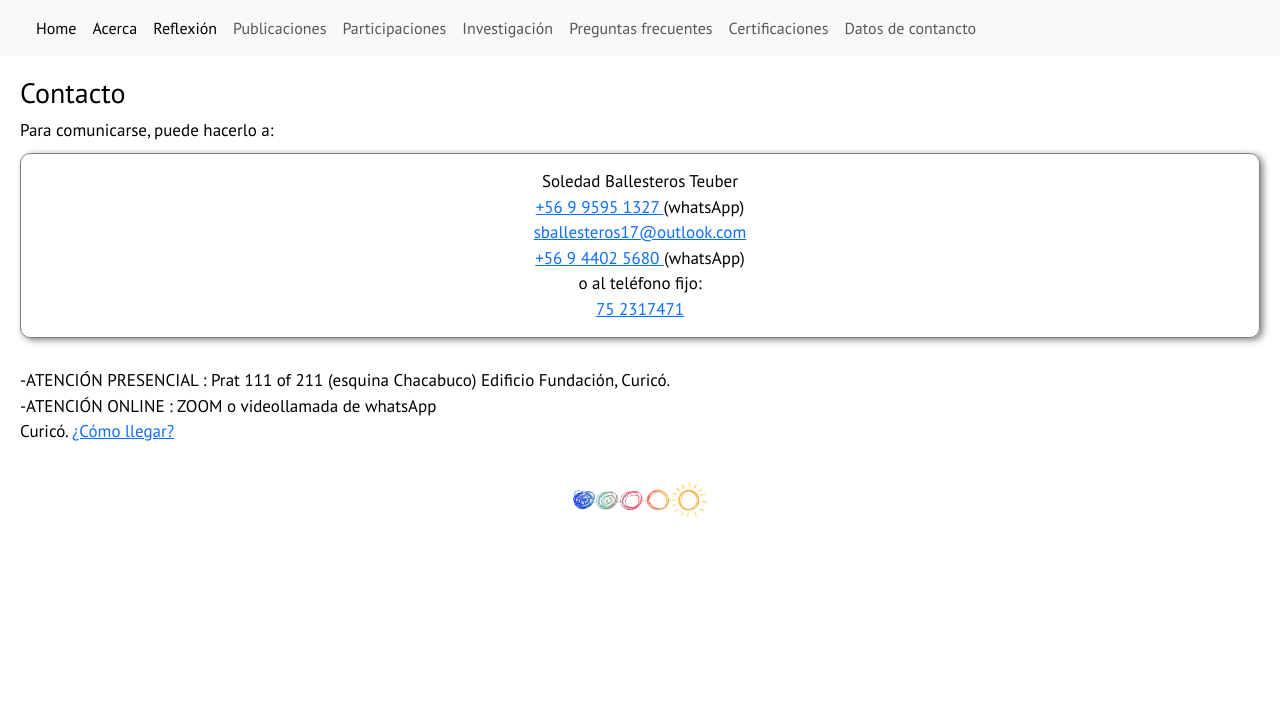
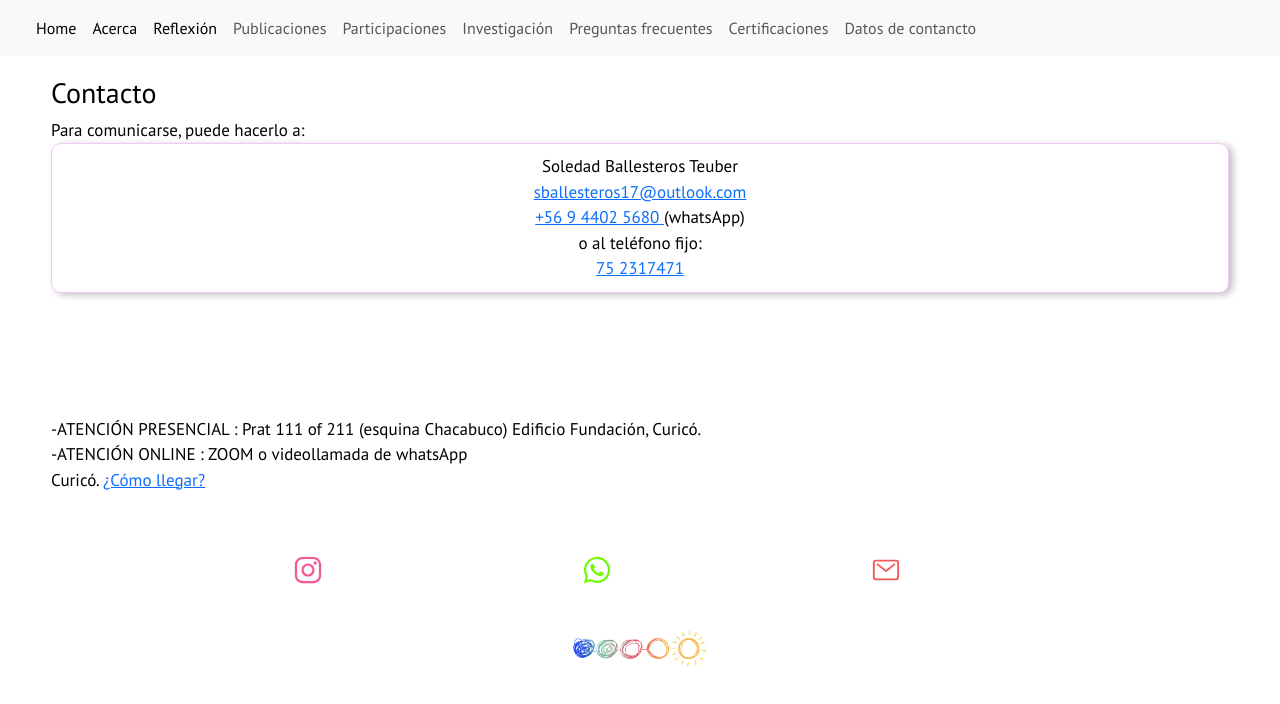
Before and after one commit to GeorgePhD/SoleWeb, a website: page contacto.html in a window 1280 px wide. Drawn offline with nearby package versions, Linux system fonts and the light colour scheme; a web font is replaced by a local one.

Commit message:
html and css updated

```diff
--- a/acerca.html
+++ b/acerca.html
@@ -5,13 +5,13 @@
     <meta http-equiv="X-UA-Compatible" content="IE=edge">
     <meta name="viewport" content="width=device-width, initial-scale=1.0">
     <link rel="stylesheet" href="main.css">
-    <link rel="preconnect" href="https://fonts.googleapis.com">
+    <!-- <link rel="preconnect" href="https://fonts.googleapis.com"> -->
     <link rel="preconnect" href="https://fonts.googleapis.com">
     <link rel="preconnect" href="https://fonts.gstatic.com" crossorigin>
-    <link href="https://fonts.googleapis.com/css2?family=Oswald:wght@400;600&display=swap" rel="stylesheet">
-    <link rel="preconnect" href="https://fonts.googleapis.com">
-    <link rel="preconnect" href="https://fonts.gstatic.com" crossorigin>
-    <link href="https://fonts.googleapis.com/css2?family=Fasthand&family=Freehand&family=Inconsolata:wght@400;600;800&family=Lobster&family=PT+Sans:ital,wght@0,400;0,700;1,400&display=swap" rel="stylesheet">
+    <!-- <link href="https://fonts.googleapis.com/css2?family=Oswald:wght@400;600&display=swap" rel="stylesheet"> -->
+    <!-- <link rel="preconnect" href="https://fonts.googleapis.com">
+    <link rel="preconnect" href="https://fonts.gstatic.com" crossorigin> -->
+    <!-- <link href="https://fonts.googleapis.com/css2?family=Fasthand&family=Freehand&family=Inconsolata:wght@400;600;800&family=Lobster&family=PT+Sans:ital,wght@0,400;0,700;1,400&display=swap" rel="stylesheet"> -->
     <link rel="stylesheet" href="https://cdn.jsdelivr.net/npm/bootstrap@5.3.0-alpha3/dist/css/bootstrap.min.css">
     <link rel="stylesheet" href="https://cdn.jsdelivr.net/npm/bootstrap@5.3.0-alpha3/dist/js/bootstrap.bundle.min.js">
     <title>acerca</title>
@@ -62,10 +62,12 @@
 <a name="acerca"></a>
 <div class="acerca">
     <h3>Acerca</h3>
+    <h2>Soledad Ballesteros Teuber</h2>
     <div class="container_readmore">
       <input type="checkbox" id="check2">
+
         <p class="acerca_p">
-        Soledad Ballesteros Teuber
+
             Mi formación como terapeuta comenzó al titularme como psicóloga en la Pontificia Universidad Católica de Chile y continuando con la especialidad clínica en la Unidad de Psicoterapia  Psicoanalítica Focal, del Hospital del Salvador y la facultad de Medicina de la Universidad de Chile. Posteriormente esta unidad pasa a ser la Corporación Psicoterapéutica Salvador.
 
         </p>
--- a/contacto.html
+++ b/contacto.html
@@ -13,6 +13,7 @@
     <link rel="preconnect" href="https://fonts.gstatic.com" crossorigin>
     <link href="https://fonts.googleapis.com/css2?family=Fasthand&family=Freehand&family=Inconsolata:wght@400;600;800&family=Lobster&family=PT+Sans:ital,wght@0,400;0,700;1,400&display=swap" rel="stylesheet">
     <link rel="stylesheet" href="https://cdn.jsdelivr.net/npm/bootstrap@5.3.0-alpha3/dist/css/bootstrap.min.css">
+    <link rel="stylesheet" href="https://cdn.jsdelivr.net/npm/bootstrap@5.3.0-alpha3/dist/js/bootstrap.bundle.min.js">
     <title>contacto</title>
 </head>
 <body>
@@ -62,18 +63,40 @@
             <p>Para comunicarse, puede hacerlo a:
             </p>
             <div class="contacto__info">
-              <p>Soledad Ballesteros Teuber <a href="callto:+ 56 9 9595 1327"><br>+56 9 9595 1327 </a>(whatsApp)</p>
+              <p>Soledad Ballesteros Teuber <!-- <a href="callto:+ 56 9 9595 1327"><br>+56 9 9595 1327 </a>(whatsApp) --></p>
               <p><a href="mailto:sballesteros17@outlook.com">sballesteros17@outlook.com</a></p>
               <p><a href="callto:+ 56 9 4402 5680">+56 9 4402 5680 </a>(whatsApp)</p>
               <p>o al teléfono fijo:</p>
               <p><a href="callto: 75 2317471">75 2317471 </a></p>
-            </div><br>
+            </div>
             <p> -ATENCIÓN PRESENCIAL : Prat 111 of 211 (esquina Chacabuco)
                 Edificio Fundación, Curicó.
             </p>
             <p>-ATENCIÓN ONLINE : ZOOM o videollamada de whatsApp</p>
 
             <p>Curicó. <a target="_blank" href="https://rb.gy/adzdc">¿Cómo llegar?</a></p>
+            <div class="social-media-icons">
+              <div>
+              <a href = "https://www.instagram.com/soledad.ballesteros.psicologa">
+              <ion-icon class="ig-icon icon" name="logo-instagram"></ion-icon></a>
+              </div>
+
+
+              <div>
+                <a target="_blank" href = "https://wa.me/56944025680">
+              <ion-icon class="wzp-icon icon" name="logo-whatsapp"></ion-icon></a>
+              </div>
+
+              <!-- <div>
+              <a href = "https://www.instagram.com/devel0pme">
+              <ion-icon class="li-icon icon" name="logo-linkedin"></ion-icon></a>
+              </div>  -->
+              <div>
+                <a target="_blank" href = "mailto:sballesteros17@outlook.com">
+              <ion-icon class="mail-icon icon" name="mail-outline"></ion-icon></>
+              </div>
+          </div>
+
             <img class="logo" src="assets/img/logo.png" alt="logo">
         </div>
 
@@ -89,8 +112,8 @@
 
 
 
-
-    <link rel="stylesheet" href="https://cdn.jsdelivr.net/npm/bootstrap@5.3.0-alpha3/dist/js/bootstrap.bundle.min.js">
+    <script type="module" src="https://unpkg.com/ionicons@7.1.0/dist/ionicons/ionicons.esm.js"></script>
+    <script nomodule src="https://unpkg.com/ionicons@7.1.0/dist/ionicons/ionicons.js"></script>
     <script src="https://cdn.jsdelivr.net/npm/@popperjs/core@2.11.7/dist/umd/popper.min.js" integrity="sha384-zYPOMqeu1DAVkHiLqWBUTcbYfZ8osu1Nd6Z89ify25QV9guujx43ITvfi12/QExE" crossorigin="anonymous"></script>
     <script src="https://cdn.jsdelivr.net/npm/bootstrap@5.3.0-alpha3/dist/js/bootstrap.min.js" integrity="sha384-Y4oOpwW3duJdCWv5ly8SCFYWqFDsfob/3GkgExXKV4idmbt98QcxXYs9UoXAB7BZ" crossorigin="anonymous"></script>
 </body>
--- a/main.css
+++ b/main.css
@@ -121,7 +121,7 @@ label {
 .container h1 {
     font-family:'Qwitcher Grypen', cursive;
     color: rgb(37, 67, 173);
-    font-size: 4rem;
+    font-size: 3rem;
     text-align: center;
     padding: 5px;
     /* margin-top: 10px; */
@@ -207,6 +207,13 @@ label {
     padding: 20px;
     font-size: 20px;
 
+}
+.acerca h2 {
+    font-family:'Qwitcher Grypen', cursive;
+
+    font-size: 2.2rem;
+    text-align: center;
+    padding: 5px;
 }
 .acerca h3 {
     margin-left: 35px;
@@ -352,18 +359,24 @@ label {
     background-image: url("assets/img/bg/sinseccion.jpeg");
 }
 .contacto p, h3 {
-    /* width: 90%; */
+    width: 95%;
     font-size: 17px;
     margin: auto;
     color: rgb(0, 0, 0);
 }
 .contacto__info {
-    border: 1px solid grey;
+    font-family: 'roboto black';
+    color: black;
+    border: 1px solid rgba(234, 91, 247, 0.357);
     border-radius: 10px;
-    box-shadow: 3px 2px 7px grey;
+    box-shadow: 4px 2px 7px  rgba(28, 27, 27, 0.269);
+    width: 95%;
+    display: block;
+    margin-left: auto;
+    margin-right: auto;
+    padding: 10px;
     text-align: center;
-    padding: 15px;
-    margin-top: 10px;
+    margin-bottom: 10%;
 }
 .consulta {
     /* background-color:#e5e5e5; */
@@ -379,3 +392,68 @@ label {
 footer p {
     text-align: center;
 }
+
+.social-media-icons {
+    display: grid;
+    /* gap: 10px; */
+    grid-template-columns: repeat(3,1fr);
+    width: min(70%, 70rem);
+    /* padding-block: 1rem; */
+    margin-inline: 22%;
+    /* margin-left: auto;
+    margin-right: auto; */
+
+    margin-top: 5%;
+}
+
+.icon {
+    width: 30px;
+    height: 30px;
+}
+.ig-icon {
+
+    align-items: center;
+    color: rgb(240, 90, 150);
+    text-decoration: none;
+
+}
+.ig-icon:hover {
+    transform: scale(1.2) rotate(360deg);;
+    transition: .2s ease-in-out;
+
+}
+
+.wzp-icon {
+
+    color: rgb(110, 251, 2);
+    text-decoration: none;
+
+}
+.wzp-icon:hover {
+
+    transform: scale(1.2) rotate(360deg);;
+    transition: .2s ease-in-out;
+}
+
+.li-icon {
+
+    color: rgb(39, 84, 247);
+    text-decoration: none;
+
+}
+.li-icon:hover {
+
+    transform: scale(1.2) rotate(360deg);;
+    transition: .2s ease-in-out;
+}
+.mail-icon {
+
+    color: rgb(240, 90, 90);
+    text-decoration: none;
+
+}
+.mail-icon:hover {
+
+    transform: scale(1.2) rotate(360deg);;
+    transition: .2s ease-in-out;
+}
```
